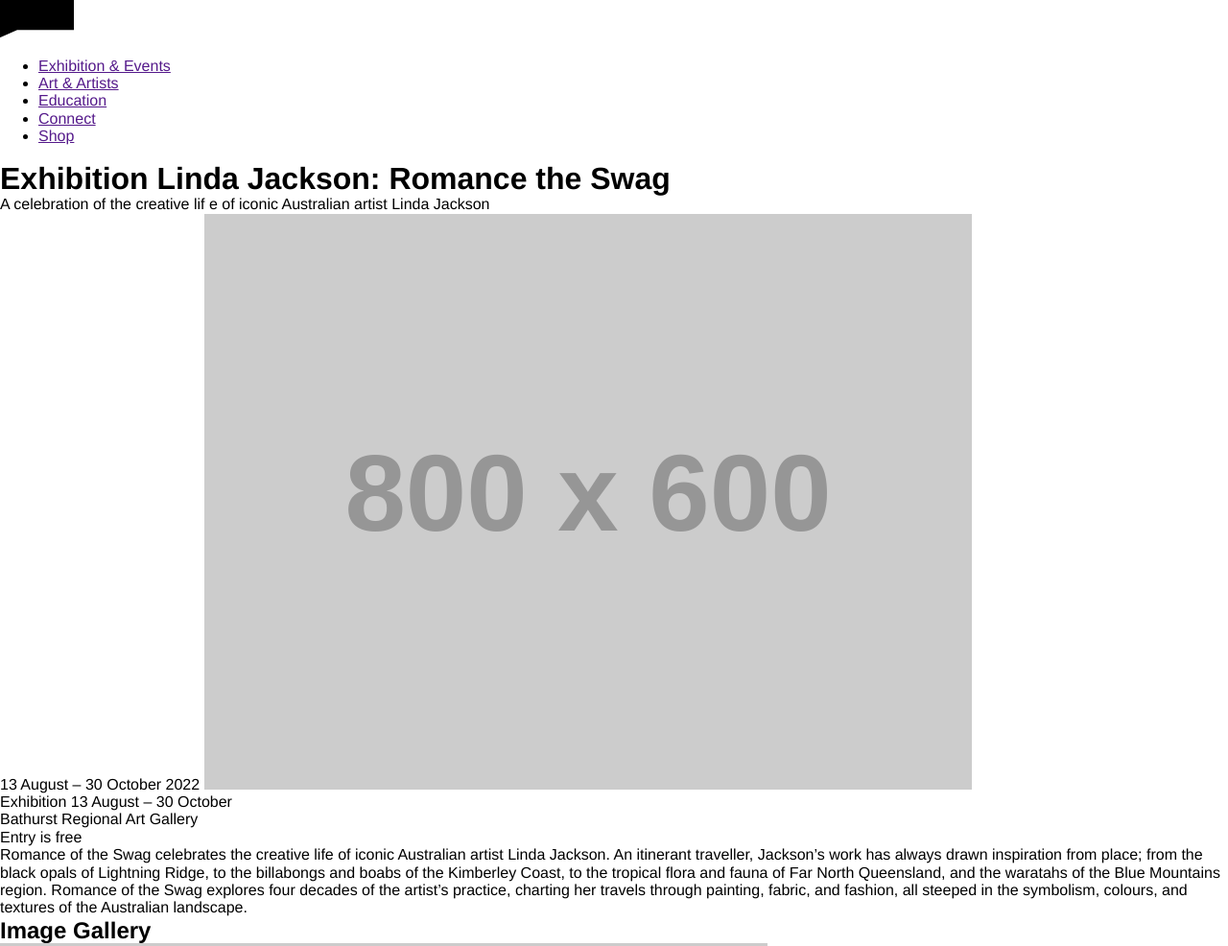
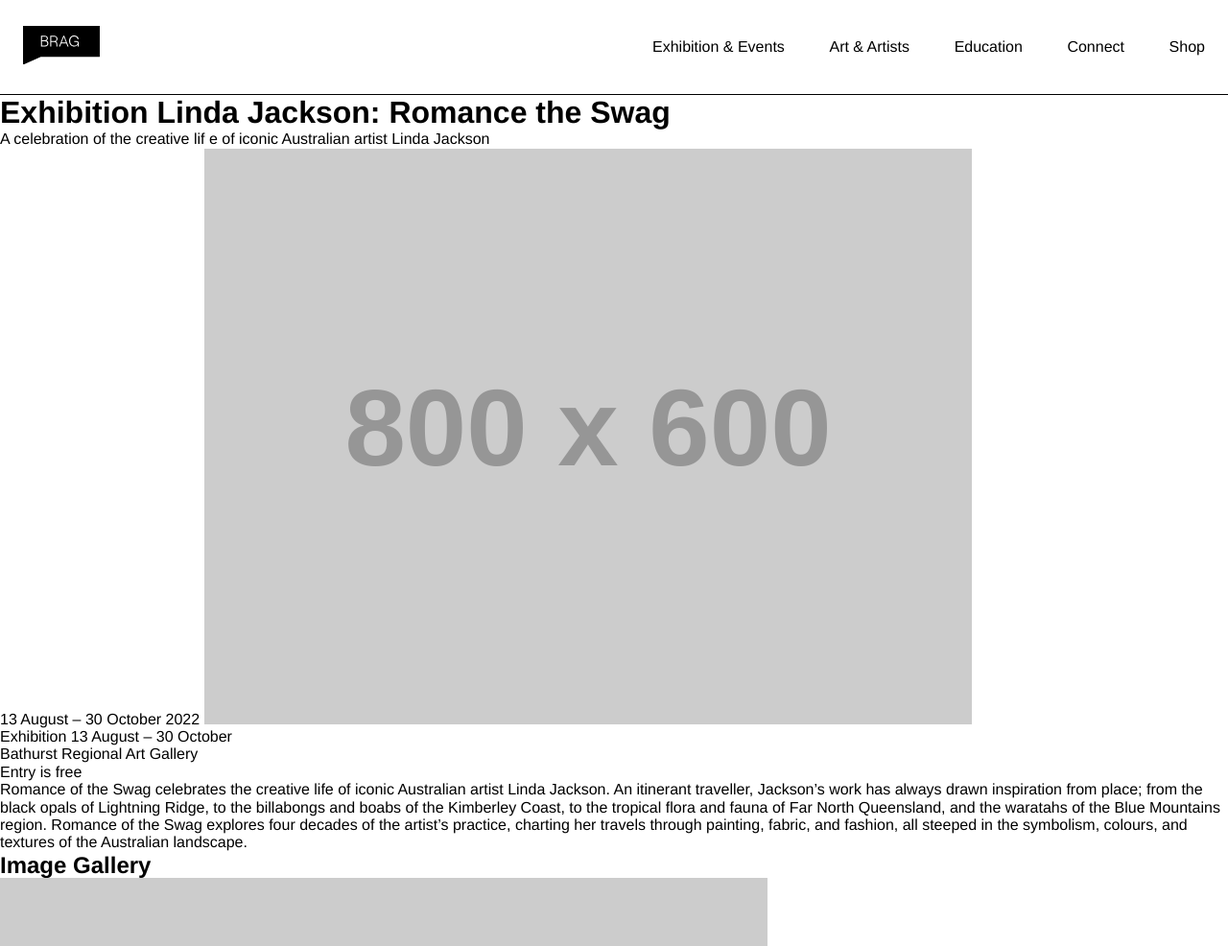
Before and after one commit to honboey/brag-temp, a plain HTML site: page index.html in a window 1280 px wide. Shown: the top 986 px of the page at 96% size. Drawn offline with Linux system fonts and the light colour scheme; placeholder pictures from the web are drawn by us; a web font is replaced by a local one.

Commit message:
Feature: Style desktop site header

```diff
--- a/index.html
+++ b/index.html
@@ -4,17 +4,23 @@
 <head>
   <meta charset="utf-8">
   <meta http-equiv="x-ua-compatible" content="ie=edge">
-  <title></title>
+  <meta name="viewport" content="width=device-width, initial-scale=1.0, user-scalable=yes">  <title></title>
   <link rel="stylesheet" href="static/css/brag_main.css">
 </head>
 
 <body>
-  <header>
-    <svg xmlns="http://www.w3.org/2000/svg" width="77.315" height="39.171" viewBox="0 0 77.315 39.171">
-      <path id="Path_2" data-name="Path 2" d="M1262,107.359V146.53l17.887-8.03h59.427V107.359Z" transform="translate(-1262 -107.359)"/>
-    </svg>
-    <nav>
-      <ul>
+  <header id="site-header">
+    <span class="site-logo">
+      <svg xmlns="http://www.w3.org/2000/svg" width="80" height="40.531" viewBox="0 0 80 40.531">
+        <g id="Group_4" data-name="Group 4" transform="translate(-17 -14)">
+          <path id="Path_2" data-name="Path 2" d="M1262,107.359V147.89l18.509-8.309H1342V107.359Z" transform="translate(-1245 -93.359)"/>
+          <path id="Path_93" data-name="Path 93" d="M5.392,16C7.68,16,8.96,14.736,8.96,12.768a2.794,2.794,0,0,0-2.016-2.9A2.458,2.458,0,0,0,8.48,7.68C8.48,5.872,7.248,4.8,5.1,4.8H1.216V16ZM2.288,5.792H5.12c1.424,0,2.24.608,2.24,1.872S6.544,9.536,5.1,9.536H2.288Zm0,4.736H5.152c1.744,0,2.672.784,2.672,2.24s-.928,2.24-2.672,2.24H2.288Zm14.368.176A2.9,2.9,0,0,0,18.5,8.016c0-1.936-1.344-3.216-3.5-3.216H10.88V16h1.072V11.3h3.28a1.955,1.955,0,0,1,1.952,2.016L17.344,16h1.008l-.16-2.688A3.006,3.006,0,0,0,16.656,10.7ZM15.024,5.792A2.073,2.073,0,0,1,17.36,8.016,2.118,2.118,0,0,1,15.024,10.3H11.952V5.792ZM30,16,25.488,4.8h-.944L20.032,16h1.1l1.248-3.184h5.264L28.88,16ZM25.024,6.064l2.24,5.76h-4.5ZM35.856,16.128a3.992,3.992,0,0,0,3.728-2.144V16h1.024V12.3a2.018,2.018,0,0,0-2.032-1.952h-2.7v.992h2.64a.921.921,0,0,1,1.008.96c0,1.792-1.712,2.832-3.68,2.832-2.432,0-4.192-1.664-4.192-4.736s1.76-4.736,4.192-4.736a3.477,3.477,0,0,1,3.6,2.56h1.184c-.288-2.064-2.288-3.552-4.784-3.552-2.736,0-5.328,1.9-5.328,5.728S33.1,16.128,35.856,16.128Z" transform="translate(34.487 19.411)" fill="#fff"/>
+        </g>
+      </svg>
+    </span>
+    <nav class="mobile-nav--button"><button>Menu</button></nav>
+    <nav class="desktop-nav">
+      <ul class="desktop-nav__list">
         <li><a href="">Exhibition & Events</a></li>
         <li><a href="">Art & Artists</a></li>
         <li><a href="">Education</a></li>
--- /dev/null
+++ b/static/scss/01_settings/_settings.base.scss
@@ -0,0 +1,28 @@
+@mixin container {
+  padding-left: $space-4;
+  padding-right: $space-4;
+
+  @media screen and (min-width: $screen-md) {
+    padding-left: $space-8;
+    padding-right: $space-8;
+  }
+
+  @media screen and (min-width: $screen-lg) {
+    padding-left: $space-6;
+    padding-right: $space-6;
+  }
+
+  @media screen and (min-width: $screen-xl) {
+    padding-left: $space-8;
+    padding-right: $space-8;
+  }
+
+  @media screen and (min-width: $screen-2xl) {
+    padding-left: $space-10;
+    padding-right: $space-10;
+  }
+}
+
+a {
+    color: inherit;
+}
--- a/static/scss/01_settings/_settings.css_reset.scss
+++ b/static/scss/01_settings/_settings.css_reset.scss
@@ -339,3 +339,12 @@ button {
   border: none;
   cursor: pointer;
 }
+
+/*
+Lists
+============
+*/
+
+ul {
+  list-style: none;
+}
--- a/static/scss/01_settings/_settings.typography.scss
+++ b/static/scss/01_settings/_settings.typography.scss
@@ -2,4 +2,8 @@ body {
   font-family: $font-sans;
   font-size: $text-base;
   list-style: $line-height-md;
+
+  @media screen and (min-width: $screen-2xl) {
+    font-size: $text-lg;
+  }
 }
--- a/static/scss/01_settings/_settings.variables.scss
+++ b/static/scss/01_settings/_settings.variables.scss
@@ -8,7 +8,7 @@ $screen-sm: 400px;
 $screen-md: 768px;
 $screen-lg: 1024px;
 $screen-xl: 1366px;
-$screen-xxl: 1920px;
+$screen-2xl: 1920px;
 
 //
 // COLOR SETTINGS
--- /dev/null
+++ b/static/scss/02_components/_components.site-header.scss
@@ -0,0 +1,50 @@
+#site-header {
+  @include container;
+  padding-top: $space-4;
+  padding-bottom: $space-4;
+  display: flex;
+  justify-content: space-between;
+  align-items: center;
+
+  @media screen and (min-width: $screen-md) {
+    padding-top: $space-6;
+    padding-bottom: $space-6;
+  }
+
+  @media screen and (min-width: $screen-lg) {
+    padding-top: $space-6;
+    padding-bottom: $space-6;
+  }
+  border-bottom: solid var(--black) 1px;
+}
+
+.site-logo {
+  width: calc(100% * 2 / 12) svg {
+    width: 100%;
+    height: auto;
+  }
+}
+
+.mobile-nav--button {
+    @media screen and (min-width: $screen-lg) {
+        display: none;
+    }
+}
+
+.desktop-nav {
+  display: none;
+
+  @media screen and (min-width: $screen-lg) {
+    display: block;
+    width: 50%;
+  }
+}
+
+.desktop-nav__list {
+    display: flex;
+    justify-content: space-between;
+
+    a {
+        text-decoration: none;
+    }
+}
--- a/static/scss/brag_main.scss
+++ b/static/scss/brag_main.scss
@@ -23,6 +23,7 @@
 //
 // 02 Components
 //
+@import "02_components/_components.site-header";
 
 
 //
```
Also changed, not shown: static/css/brag_main.css, 1 other file.
